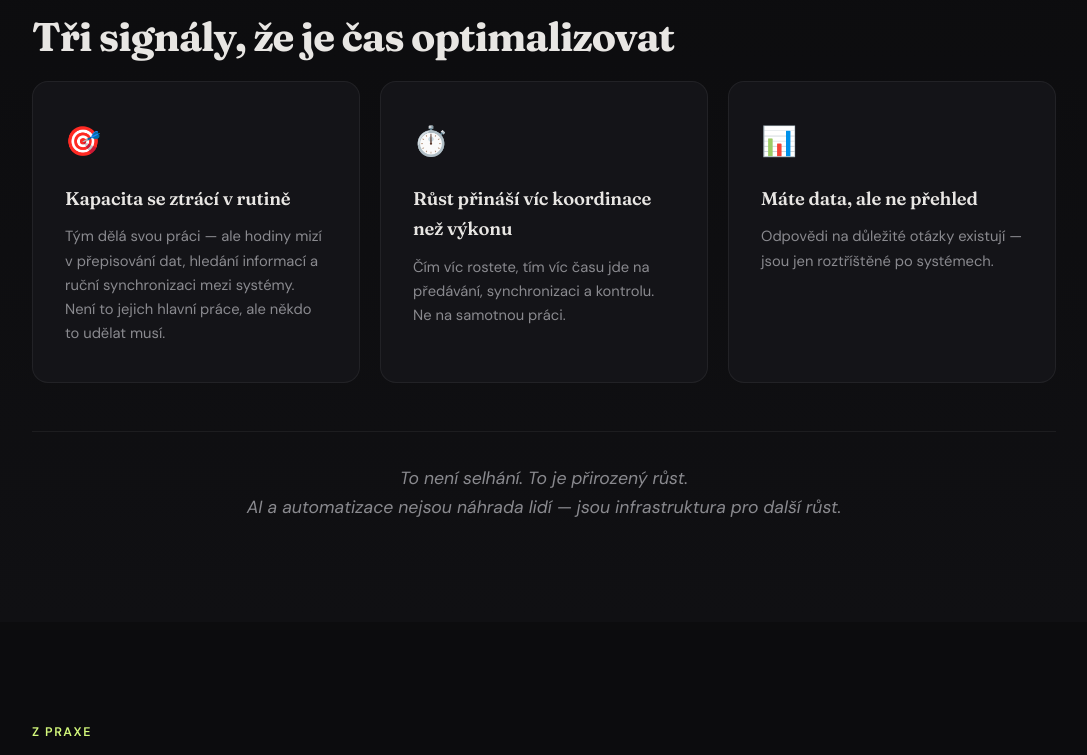
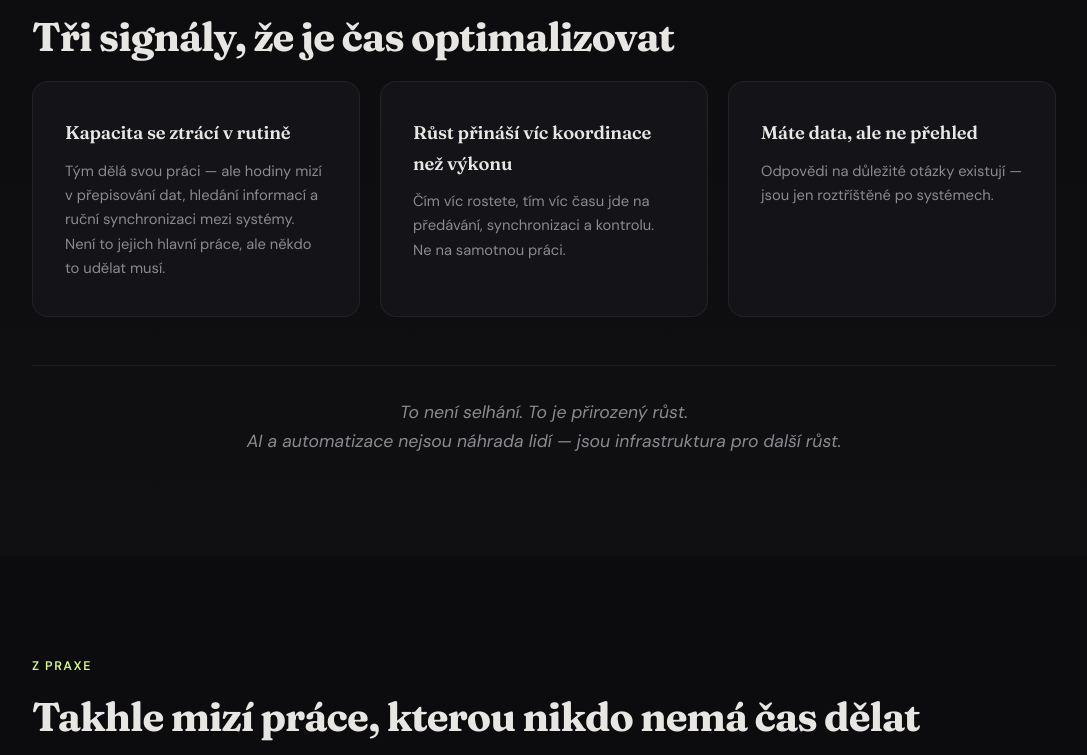
Before and after one commit to bodichek/web_LP, a plain HTML site: page index.html in a window 1280 px wide. Shown: the part 1065-1820 px from the top of the page, without its empty margins (96-1183 px from the left). Drawn offline with Linux system fonts and the light colour scheme; a script that the page names is missing.

Commit message:
Remove emoji icons from problem cards and CTA section
Co-Authored-By: Claude Opus 4.5 <noreply@anthropic.com>

```diff
--- a/index.html
+++ b/index.html
@@ -1909,17 +1909,14 @@
             <h2 class="section-title">Tři signály, že je čas optimalizovat</h2>
             <div class="problem-grid">
                 <div class="problem-card">
-                    <span class="problem-icon">🎯</span>
                     <h3>Kapacita se ztrácí v rutině</h3>
                     <p>Tým dělá svou práci — ale hodiny mizí v přepisování dat, hledání informací a ruční synchronizaci mezi systémy. Není to jejich hlavní práce, ale někdo to udělat musí.</p>
                 </div>
                 <div class="problem-card">
-                    <span class="problem-icon">⏱️</span>
                     <h3>Růst přináší víc koordinace než výkonu</h3>
                     <p>Čím víc rostete, tím víc času jde na předávání, synchronizaci a kontrolu. Ne na samotnou práci.</p>
                 </div>
                 <div class="problem-card">
-                    <span class="problem-icon">📊</span>
                     <h3>Máte data, ale ne přehled</h3>
                     <p>Odpovědi na důležité otázky existují — jsou jen roztříštěné po systémech.</p>
                 </div>
@@ -2237,7 +2234,6 @@
             <div class="cta-grid">
                 <!-- CALENDLY -->
                 <div class="cta-option">
-                    <div class="cta-option-icon">📅</div>
                     <h3>Vyberte si termín</h3>
                     <p>Zarezervujte si 30min hovor přímo v&nbsp;kalendáři.</p>
 
@@ -2256,7 +2252,6 @@
 
                 <!-- CONTACT FORM -->
                 <div class="cta-option">
-                    <div class="cta-option-icon">✉️</div>
                     <h3>Napište mi</h3>
                     <p>Popište v pár větách, co řešíte. Ozvu se do 24 hodin.</p>
                     <form id="contactForm" action="https://formspree.io/f/mpqjdeav" method="POST">
```
